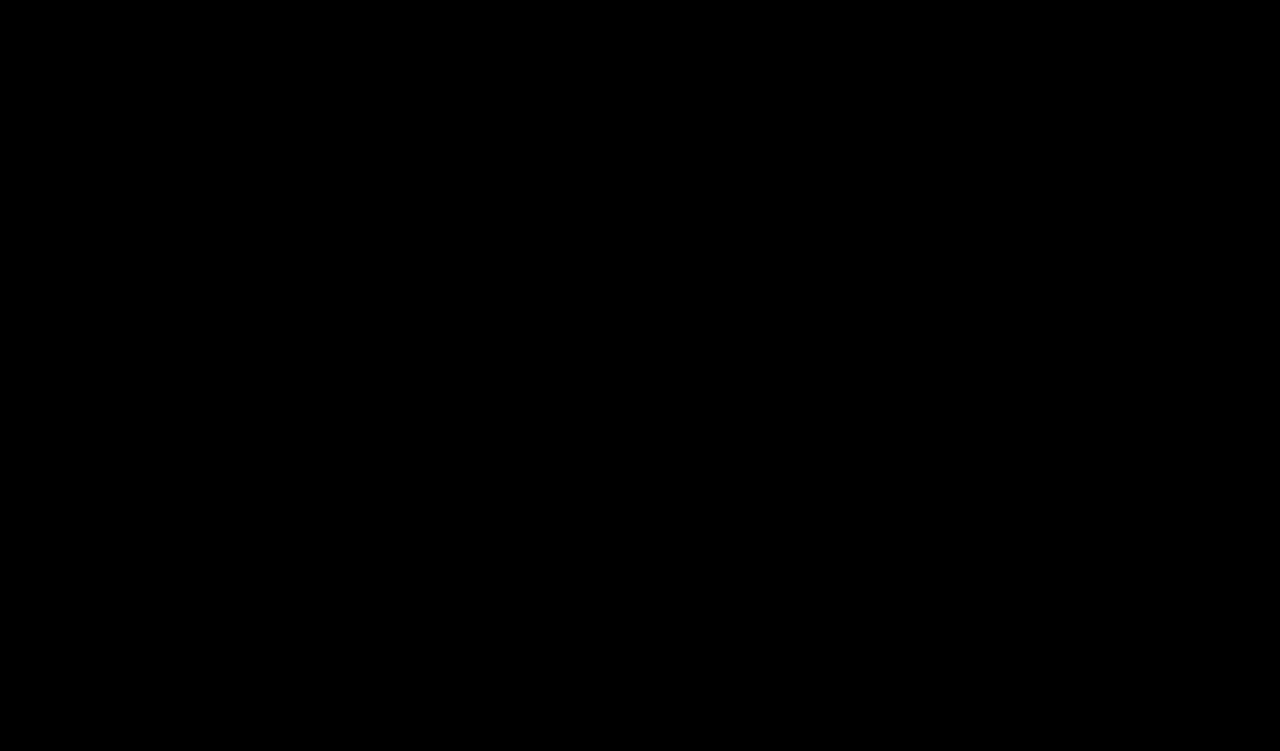
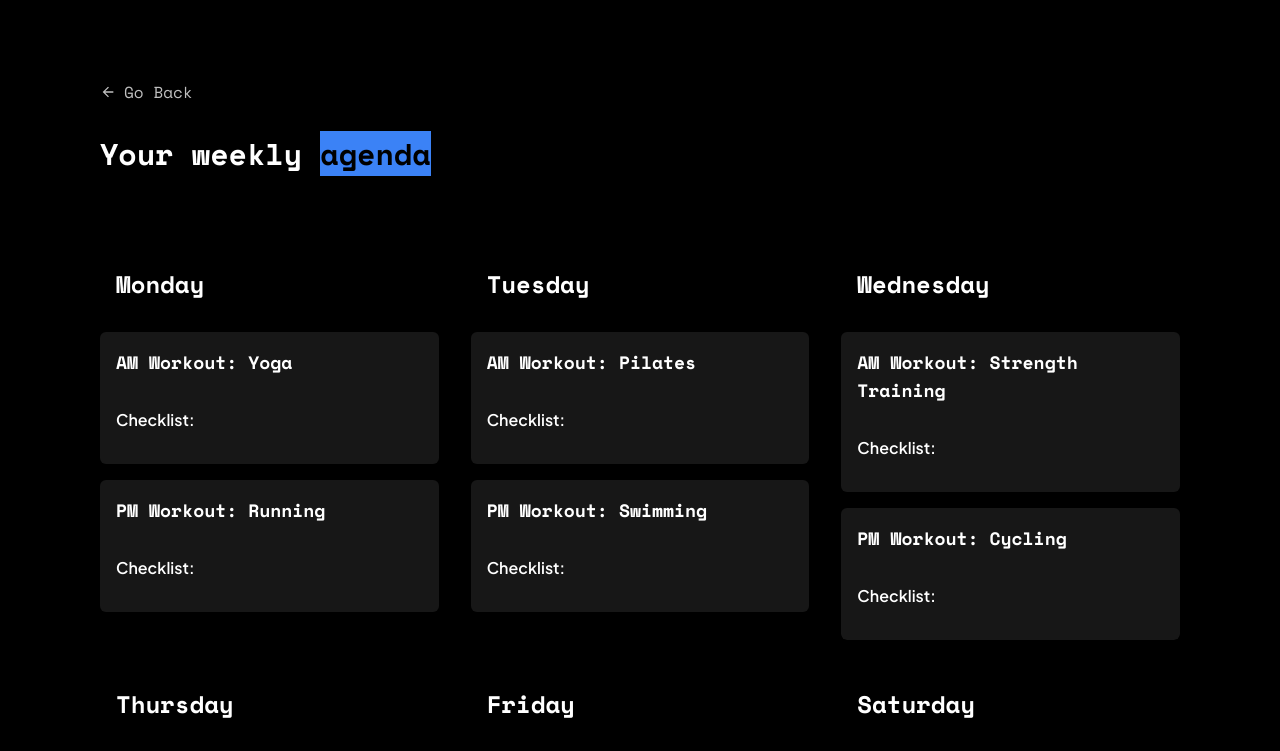
Before and after one commit to sohamd22/ACTV, a React (Create React App) app in the folder client/: page /agenda in a window 1280 px wide. Before the commit this address had no page. Shown: the top 751 px of the page. Built offline with nearby package versions, Linux system fonts and the light colour scheme; the HTML template or start-up script is replaced by a standard one.

Commit message:
Updated frontend

```diff
--- a/client/src/App.tsx
+++ b/client/src/App.tsx
@@ -2,6 +2,7 @@ import { BrowserRouter, Routes, Route } from "react-router-dom";
 import LandingPage from "./pages/LandingPage";
 import ChatPage from "./pages/ChatPage";
 import MealsPage from "./pages/MealsPage";
+import AgendaPage from "./pages/AgendaPage";
 
 function App() {
   return (
@@ -10,6 +11,7 @@ function App() {
         <Route path="/" element={<LandingPage />} />
         <Route path="chat" element={<ChatPage />} />
         <Route path="meals" element={<MealsPage />} />
+        <Route path="agenda" element={<AgendaPage />} />
       </Routes>
     </BrowserRouter>
   );
--- a/client/src/components/Cards/DayCard.tsx
+++ b/client/src/components/Cards/DayCard.tsx
@@ -1,9 +1,45 @@
-import React from 'react'
+import React from 'react';
 
-const DayCard = () => {
-  return (
-    <div>DayCard</div>
-  )
+interface Workout {
+  name: string;
+  recommendations: string[];
+  checklist: string[];
 }
 
-export default DayCard
+interface DayCardProps {
+  day: string;
+  amWorkout: Workout;
+  pmWorkout: Workout;
+}
+
+const DayCard: React.FC<DayCardProps> = ({ day, amWorkout, pmWorkout }) => {
+  const renderWorkout = (workout: Workout, timeOfDay: string) => (
+    <div className='p-4 bg-neutral-900 flex flex-col gap-4 rounded-md'>
+      <h2 className="font-semibold text-lg">{timeOfDay} Workout: {workout.name}</h2>
+      <ul className='flex flex-col gap-1'>
+        {workout.recommendations.map((item, index) => (
+          <li key={index}>- {item}</li>
+        ))}
+      </ul>
+      <h3 className="font-semibold">Checklist:</h3>
+      <ul className='flex flex-col gap-1'>
+        {workout.checklist.map((item, index) => (
+          <li key={index} className='flex items-center'>
+            <input type="checkbox" className='mr-2' />
+            {item}
+          </li>
+        ))}
+      </ul>
+    </div>
+  );
+
+  return (
+    <div className='h-full rounded-md overflow-hidden flex flex-col gap-4'>
+      <h1 className='text-2xl font-bold p-4'>{day}</h1>
+      {renderWorkout(amWorkout, 'AM')}
+      {renderWorkout(pmWorkout, 'PM')}
+    </div>
+  );
+}
+
+export default DayCard;
--- a/client/src/components/Chat/ChatInput.tsx
+++ b/client/src/components/Chat/ChatInput.tsx
@@ -9,7 +9,7 @@ interface ChatInputProps {
 const ChatInput: React.FC<ChatInputProps> = ({ value, setValue, placeholder }) => {
     return (
         <textarea
-            className='p-4 bg-neutral-800 flex-grow rounded-md focus:outline-none focus:border border-blue-500 resize-none h-24'
+            className='p-4 bg-neutral-800 flex-grow rounded-md focus:outline-none focus:border border-blue-500 resize-none h-fit'
             value={value}
             onChange={(e) => setValue(e.target.value)}
             placeholder={placeholder}
--- a/client/src/components/GIF.tsx
+++ /dev/null
@@ -1,13 +0,0 @@
-import React from 'react';
-
-interface GIFProps {
-    url: string;
-}
-
-const GIF: React.FC<GIFProps> = ({ url }) => {
-    return (
-        <img className='h-full w-full bg-neutral-800' src={url} alt="GIF" />
-    );
-}
-
-export default GIF;
--- /dev/null
+++ b/client/src/pages/AgendaPage.tsx
@@ -0,0 +1,75 @@
+import React, { useState } from 'react';
+import { useNavigate } from 'react-router-dom';
+import { IoMdArrowBack } from 'react-icons/io';
+import WorkoutCard from '../components/Cards/DayCard';
+
+interface Workout {
+    name: string;
+    recommendations: string[];
+    checklist: string[];
+}
+
+interface DayAgenda {
+    day: string;
+    amWorkout: Workout;
+    pmWorkout: Workout;
+}
+
+const AgendaPage: React.FC = () => {
+    const [agenda, setAgenda] = useState<DayAgenda[]>([
+        {
+            day: "Monday",
+            amWorkout: { name: "Yoga", recommendations: [], checklist: [] },
+            pmWorkout: { name: "Running", recommendations: [], checklist: [] },
+        },
+        {
+            day: "Tuesday",
+            amWorkout: { name: "Pilates", recommendations: [], checklist: [] },
+            pmWorkout: { name: "Swimming", recommendations: [], checklist: [] },
+        },
+        {
+            day: "Wednesday",
+            amWorkout: { name: "Strength Training", recommendations: [], checklist: [] },
+            pmWorkout: { name: "Cycling", recommendations: [], checklist: [] },
+        },
+        {
+            day: "Thursday",
+            amWorkout: { name: "HIIT", recommendations: [], checklist: [] },
+            pmWorkout: { name: "Boxing", recommendations: [], checklist: [] },
+        },
+        {
+            day: "Friday",
+            amWorkout: { name: "Cardio", recommendations: [], checklist: [] },
+            pmWorkout: { name: "Dancing", recommendations: [], checklist: [] },
+        },
+        {
+            day: "Saturday",
+            amWorkout: { name: "CrossFit", recommendations: [], checklist: [] },
+            pmWorkout: { name: "Hiking", recommendations: [], checklist: [] },
+        },
+        {
+            day: "Sunday",
+            amWorkout: { name: "Rest", recommendations: [], checklist: [] },
+            pmWorkout: { name: "Rest", recommendations: [], checklist: [] },
+        },
+    ]);
+
+    const navigate = useNavigate();
+
+    return (
+        <div className="container max-w-[1080px] mx-auto py-20 flex flex-col gap-20">
+            <div className="flex flex-col gap-8">
+                <button className='flex gap-2 w-fit items-center opacity-75' onClick={() => navigate('/')}><IoMdArrowBack size="1rem" /> Go Back</button>
+                <h1 className='font-semibold text-3xl'>Your weekly <span><mark className='bg-blue-500'>agenda</mark></span></h1>
+            </div>
+
+            <div className='grid grid-cols-3 gap-8'>
+                {agenda.map((day: DayAgenda, index: number) => (
+                    <WorkoutCard key={index} day={day.day} amWorkout={day.amWorkout} pmWorkout={day.pmWorkout} />
+                ))}
+            </div>
+        </div>
+    );
+};
+
+export default AgendaPage;
--- a/client/src/pages/LandingPage.tsx
+++ b/client/src/pages/LandingPage.tsx
@@ -1,8 +1,7 @@
 import React from 'react'
 import { useNavigate } from 'react-router-dom'
 import ButtonWithDescription from '../components/ButtonWithDescription'
-import GIF from '../components/GIF'
-import Logo from '../components/Logo'
+// import Logo from '../components/Logo'
 import { PiStarFourFill } from "react-icons/pi";
 
 const LandingPage = () => {
@@ -23,7 +22,7 @@ const LandingPage = () => {
                 <ButtonWithDescription
                     label="Weekly Agenda"
                     descriptionText="View your weekly schedules, plan for every day with checklists, and reach your goals."
-                    onClick={() => console.log('Button 2 clicked')}
+                    onClick={() => navigate('/agenda')}
                     backgroundColor='bg-blue-600'
                 />
                 <ButtonWithDescription
--- a/client/src/pages/MealsPage.tsx
+++ b/client/src/pages/MealsPage.tsx
@@ -11,36 +11,6 @@ const MealsPage: React.FC = () => {
             nutrition: ["Calories: 200", "Carbs: 40g", "Protein: 10g"],
             imageUrl: "https://www.cookwithmanali.com/wp-content/uploads/2021/06/Aloo-Paratha.jpg"
         },
-        {
-            name: "Aloo Paratha",
-            recipe: ["Mix wheat flour, water, and salt to make dough", "Roll out dough, add potato filling, and cook on a pan"],
-            nutrition: ["Calories: 200", "Carbs: 40g", "Protein: 10g"],
-            imageUrl: "https://www.cookwithmanali.com/wp-content/uploads/2021/06/Aloo-Paratha.jpg"
-        },
-        {
-            name: "Aloo Paratha",
-            recipe: ["Mix wheat flour, water, and salt to make dough", "Roll out dough, add potato filling, and cook on a pan"],
-            nutrition: ["Calories: 200", "Carbs: 40g", "Protein: 10g"],
-            imageUrl: "https://www.cookwithmanali.com/wp-content/uploads/2021/06/Aloo-Paratha.jpg"
-        },
-        {
-            name: "Aloo Paratha",
-            recipe: ["Mix wheat flour, water, and salt to make dough", "Roll out dough, add potato filling, and cook on a pan"],
-            nutrition: ["Calories: 200", "Carbs: 40g", "Protein: 10g"],
-            imageUrl: "https://www.cookwithmanali.com/wp-content/uploads/2021/06/Aloo-Paratha.jpg"
-        },
-        {
-            name: "Aloo Paratha",
-            recipe: ["Mix wheat flour, water, and salt to make dough", "Roll out dough, add potato filling, and cook on a pan"],
-            nutrition: ["Calories: 200", "Carbs: 40g", "Protein: 10g"],
-            imageUrl: "https://www.cookwithmanali.com/wp-content/uploads/2021/06/Aloo-Paratha.jpg"
-        },
-        {
-            name: "Aloo Paratha",
-            recipe: ["Mix wheat flour, water, and salt to make dough", "Roll out dough, add potato filling, and cook on a pan"],
-            nutrition: ["Calories: 200", "Carbs: 40g", "Protein: 10g"],
-            imageUrl: "https://www.cookwithmanali.com/wp-content/uploads/2021/06/Aloo-Paratha.jpg"
-        }
     ]);
 
     const navigate = useNavigate();
```
